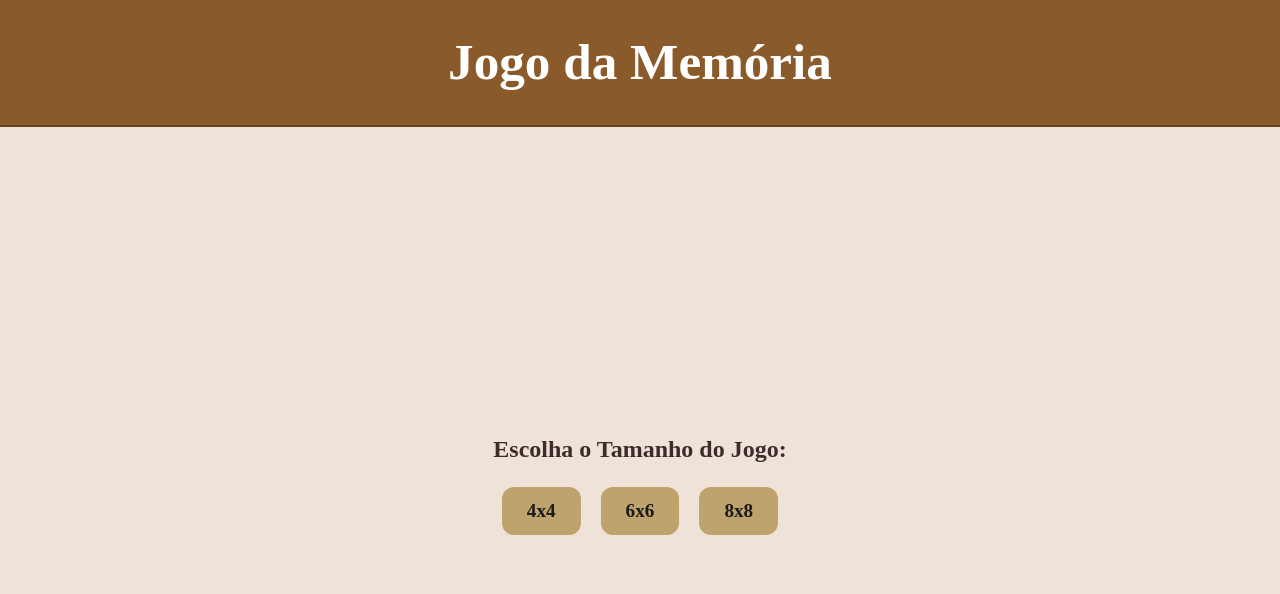
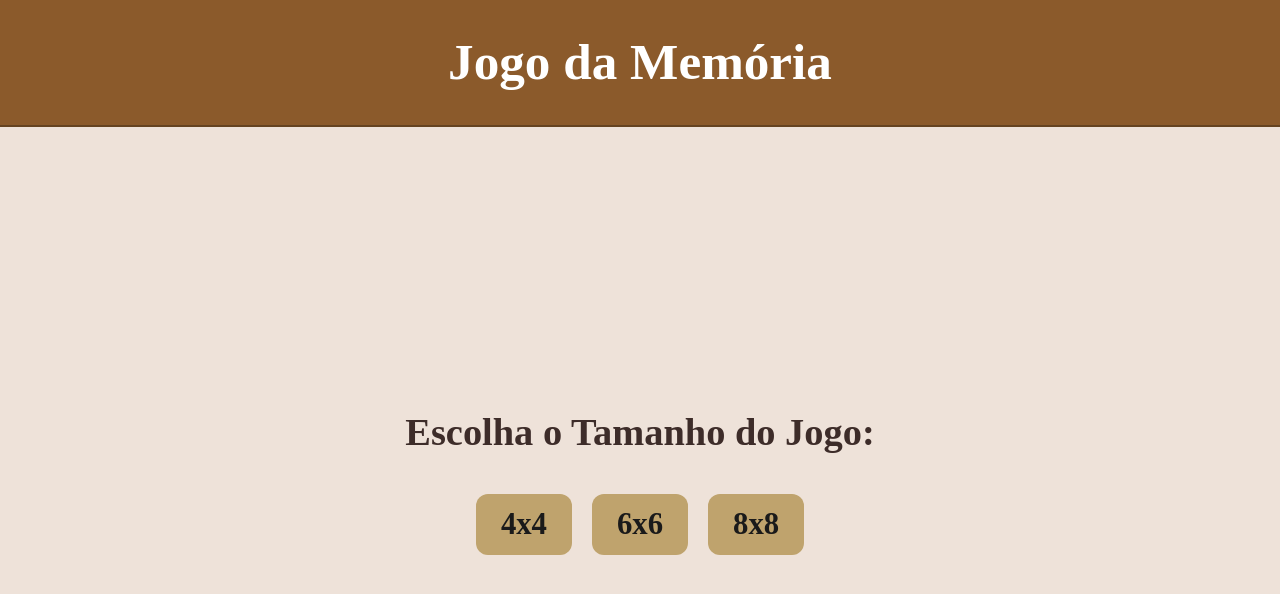
Before and after one commit to EndrioAlberton/MemoryGame, a React (Vite) app: page / in a window 1280 px wide. Shown: the top 594 px of the page. Built offline with nearby package versions, Linux system fonts and the light colour scheme.

Commit message:
Style: Add containerButton

```diff
--- a/src/components/Board.tsx
+++ b/src/components/Board.tsx
@@ -11,8 +11,6 @@ const BoardContainer = styled.div`
   align-items: center;
   color: #3D2C29;
   position: relative;
-  top: -3vw;
-
   @media (max-width: 480px) {
   top: -20vw;
   }
--- a/src/components/StartGame.tsx
+++ b/src/components/StartGame.tsx
@@ -3,9 +3,21 @@ import BoardSize from '../types/boardSizes';
 
 const StartGameContainer = styled.div`
   text-align: center;
-  margin-top: 20px;
   font-family: 'Baloo', cursive;
   color: #3D2C29;
+  font-size: 1.6em;
+`;
+
+const ContainerButton = styled.div`
+  display: flex;
+  justify-content: center;
+  margin-top: 20px;
+  @media (max-width: 480px) {
+    display: flex;
+    flex-direction: column;
+    justify-content: space-between;
+    gap: 10px;
+  }
 `;
 
 const Button = styled.button`
@@ -21,6 +33,9 @@ const Button = styled.button`
   transition: background-color 0.25s;
   &:hover {
     background-color: #8b5a2b;
+  @media (max-width: 480px) {
+    margin: 10px;
+    background-color: red;
   }
 `;
 
@@ -36,9 +51,11 @@ const StartGame: React.FC<StartGameProps> = ({ onSelectSize }) => {
   return (
     <StartGameContainer>
       <h2>Escolha o Tamanho do Jogo:</h2>
-      <Button onClick={() => handleSizeSelection(4)}>4x4</Button>
-      <Button onClick={() => handleSizeSelection(6)}>6x6</Button>
-      <Button onClick={() => handleSizeSelection(8)}>8x8</Button>
+      <ContainerButton>
+        <Button onClick={() => handleSizeSelection(4)}>4x4</Button>
+        <Button onClick={() => handleSizeSelection(6)}>6x6</Button>
+        <Button onClick={() => handleSizeSelection(8)}>8x8</Button>
+      </ContainerButton>
     </StartGameContainer>
   );
 };
```
